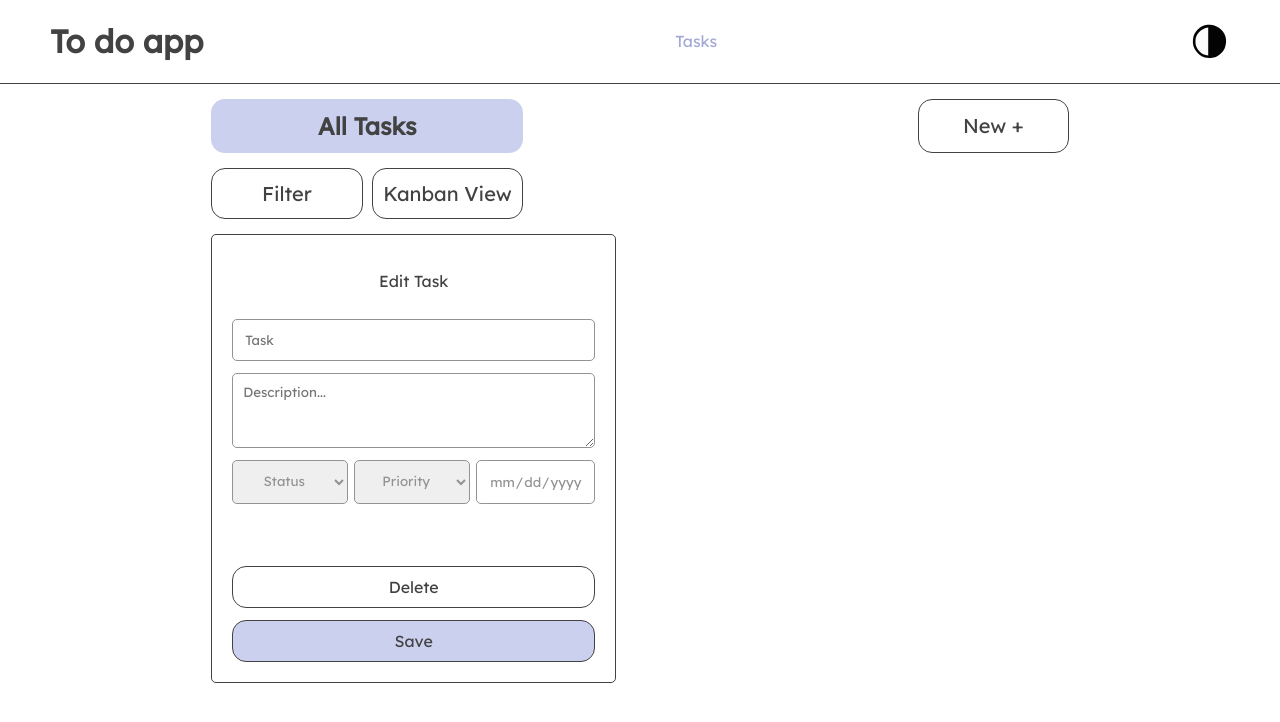
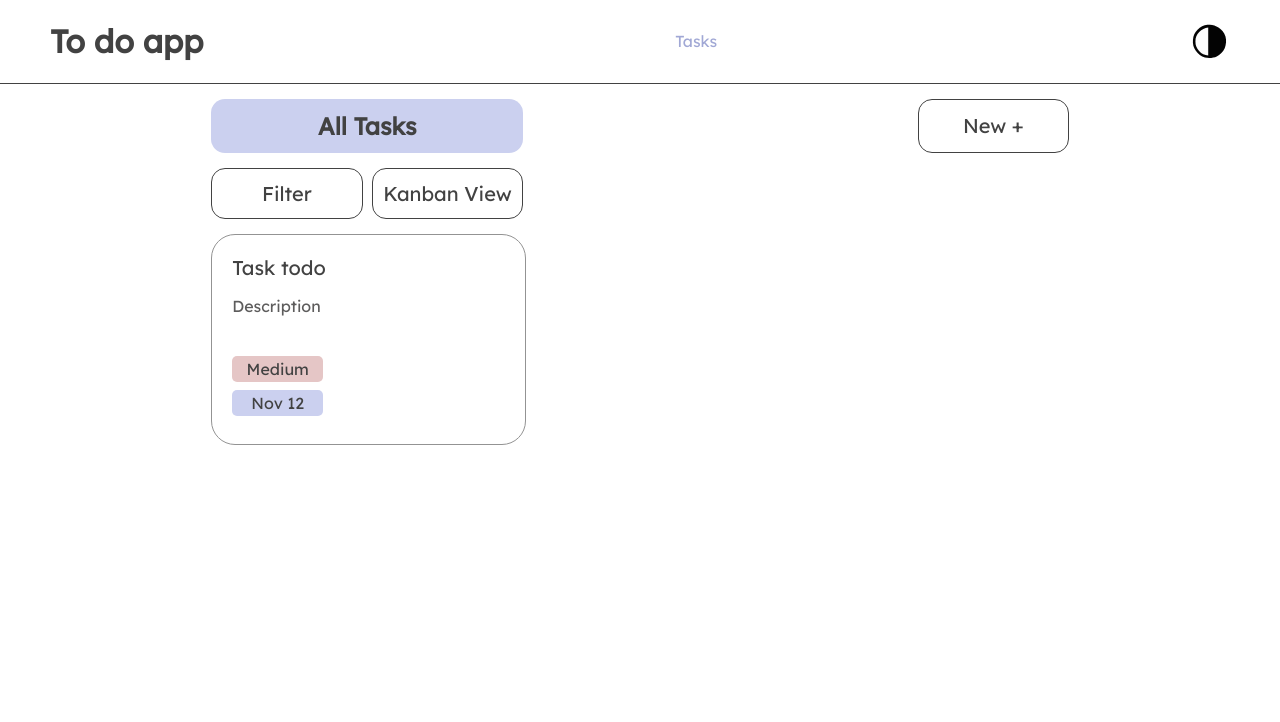
Before and after one commit to WendyDarli/todo-react, a React (Vite) app: page / in a window 1280 px wide. Shown: the top 722 px of the page. Built offline with nearby package versions, Linux system fonts and the light colour scheme.

Commit message:
feat(todoCard): add component layout and styles

```diff
--- a/src/components/App.jsx
+++ b/src/components/App.jsx
@@ -1,7 +1,8 @@
 import Header from './Header/Header.jsx'
 import Wrapper from './Wrapper/Wrapper.jsx'
 //import Todo from './Todo/Todo.jsx'
-import Modal from './Create-Delete-Modal/Modal.jsx'
+//import Modal from './Create-Delete-Modal/Modal.jsx'
+import TodoCard from './TodoCard/TodoCard.jsx'
 function App() { //root
 
     return(
@@ -9,7 +10,7 @@ function App() { //root
         <Header/>
         <div id='centralizer'>
           <Wrapper/>
-          <Modal/>
+          <TodoCard/>
         </div>
       </>
     );
--- /dev/null
+++ b/src/components/TodoCard/TodoCard.css
@@ -0,0 +1,27 @@
+.todo-card-container{
+    border: 1px solid var(--light-gray);
+    border-radius: 24px;
+    width: 273px;
+    padding: 0px 20px 20px 20px;
+}
+
+.todo-info{
+    margin-bottom: 40px;
+}
+
+.statusTag, .dateTag{
+    background-color: var(--red);
+    border-radius: 5px;
+    width: 71px;
+    padding: 3px 10px;
+    margin-bottom: 8px;
+}
+
+.statusTag > p, .dateTag > p{
+    text-align: center;
+    margin: 0;
+}
+
+.dateTag{
+    background-color: var(--light-lilac);
+}
--- /dev/null
+++ b/src/components/TodoCard/TodoCard.jsx
@@ -0,0 +1,23 @@
+import './TodoCard.css'
+import '../Todo/Todo.css'
+
+function TodoCard(){
+
+    return(
+        <div className='todo-card-container'>
+            <div className='todo-info'>
+                <p className='todo-name'>Task todo</p>
+                <p className='todo-description'>Description</p>
+            </div>
+
+            <div className='statusTag'>
+                <p>Medium</p>
+            </div>
+            <div className='dateTag'>
+                <p>Nov 12</p>
+            </div>
+        </div>
+    )
+};
+
+export default TodoCard
```
